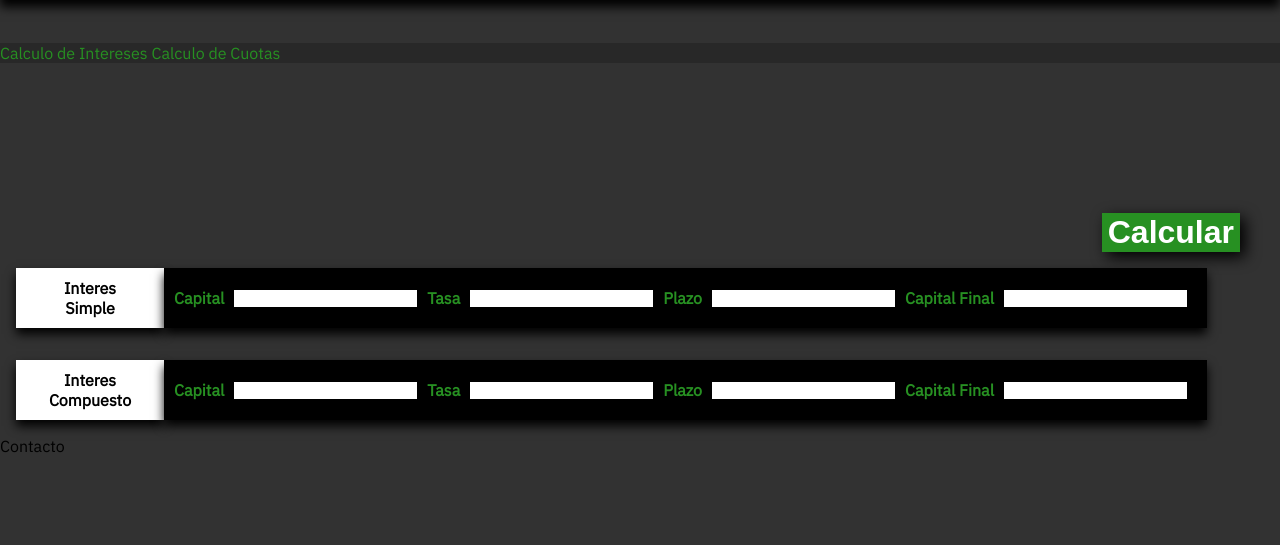
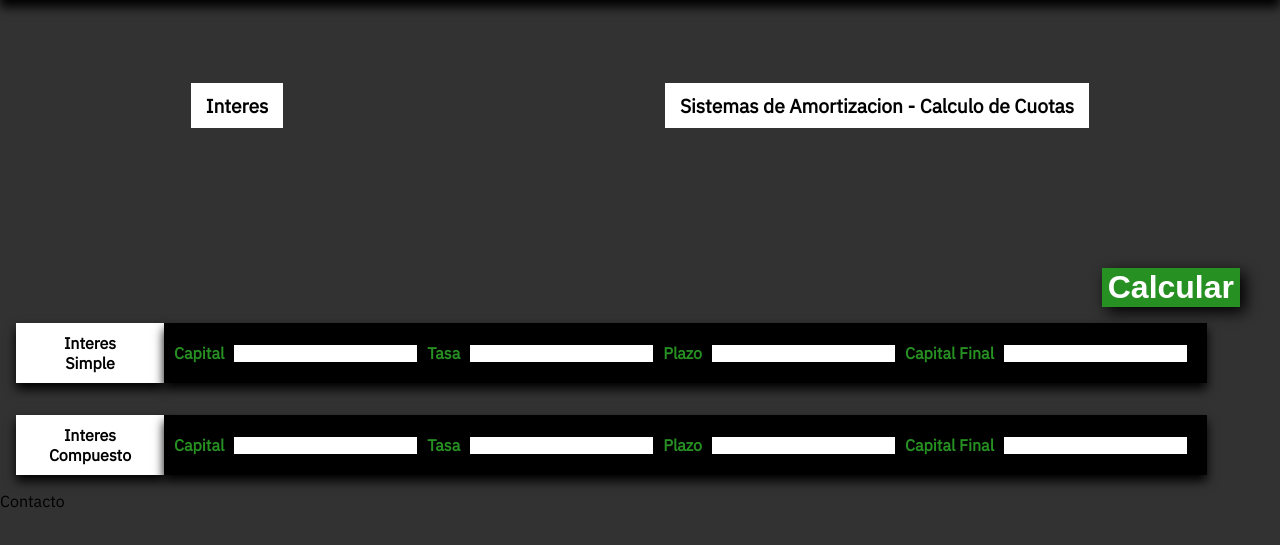
Before and after one commit to bhinojo/FinMath, a plain HTML site: page FinMath/index.html in a window 1280 px wide. Shown: the part 107-652 px from the top of the page. Drawn offline with Linux system fonts and the light colour scheme.

Commit message:
navbar, hipervinculos y cambios en la funcion.

```diff
--- a/FinMath/index.html
+++ b/FinMath/index.html
@@ -24,10 +24,14 @@
 
     </header>
 
-    <div id="menuNavegacion">
-        <p class="itemNavegacion">Calculo de Intereses</p>
-        <p class="itemNavegacion">Calculo de Cuotas</p>
-    </div>
+    <nav>
+
+        <ul id="menuNavegacion">
+            <li><a href="index.html">Interes</a></li>
+            <li><a href="amortizaciones.html">Sistemas de Amortizacion - Calculo de Cuotas</a></li>
+        </ul>
+
+    </nav>
 
     <section>
 
--- a/FinMath/js_Intereses.js
+++ b/FinMath/js_Intereses.js
@@ -44,7 +44,7 @@ function calcularInteres() {
 
             document.getElementById('resultadoCompuesto').value = resultadoCompuesto.toFixed(6);
 
-    } else{
+    } else if(document.getElementById('capitalCompuesto').value){
 
         //Tomo variables para Interes Compuesto
 
@@ -62,6 +62,8 @@ function calcularInteres() {
 
         document.getElementById('resultadoCompuesto').value = resultadoCompuesto.toFixed(6);
 
+    } else{
+        alert("No hay valores");
     }
 
 }
--- a/FinMath/styles_FinMath_Amortizaciones.css
+++ b/FinMath/styles_FinMath_Amortizaciones.css
@@ -10,7 +10,7 @@ section p {
     box-shadow: black 0px 6px 10px 0px;
     padding: 10px;
     width: 10%;
-    -webkit-transition: -webkit-transform 0.15s ease-in-out 0.1s;
+    transition:transform 0.15s ease-in-out 0.1s;
 }
 section form {
     display: inline-flex;
@@ -55,7 +55,7 @@ section form input {
     transition: .5s;
 }
 section p:hover {
-    -webkit-transform: scale(1.1);
+    transform: scale(1.1);
 }
 #btnCalcular:hover {
     color: black;
--- a/FinMath/styles_FinMath_General.css
+++ b/FinMath/styles_FinMath_General.css
@@ -22,12 +22,27 @@ h1 {
     box-shadow: black 0px 10px 10px;
     text-shadow: black 0px 10px 10px;
 }
-#menuNavegacion{
-    background-color: rgb(40,40,40);
-    margin-top:150px;
+nav ul{
+    list-style: none;
+    display: flex;
+    justify-content: space-around;
 }
-.itemNavegacion {
+nav ul li a{
+    padding:10px 15px;
+    background-color: white;
+    text-decoration: none;
+    color: black;
+    font-weight: bold;
+    font-size: 1.2em;
+    box-shadow: inset  black 0px 0px 0px 0px;
+    transition: 1s ease-in-out;
+
+}
+#menuNavegacion {
+    margin-top:200px;
+}
+nav ul li a:hover{
+    background-color: black;
     color: rgb(39, 144, 34);
-    display:inline;
-    width: 50%;
+    box-shadow: inset  black 0px 0px 15px 0px;
 }
--- a/FinMath/styles_FinMath_Intereses.css
+++ b/FinMath/styles_FinMath_Intereses.css
@@ -10,7 +10,7 @@ section p{
     box-shadow: black 0px 6px 10px 0px;
     padding:10px;
     width:10%;
-    -webkit-transition:-webkit-transform 0.15s ease-in-out 0.1s;
+    transition:transform 0.15s ease-in-out 0.1s;
 }
 section form{
     display: inline-flex;
@@ -56,7 +56,7 @@ section form input{
 
 }
 section p:hover {
-    -webkit-transform: scale(1.1);
+    transform: scale(1.1);
 }
 #btnCalcular:hover {
     color:black;
```
Also changed, not shown: FinMath/amortizaciones.html (+9 -0 lines).
